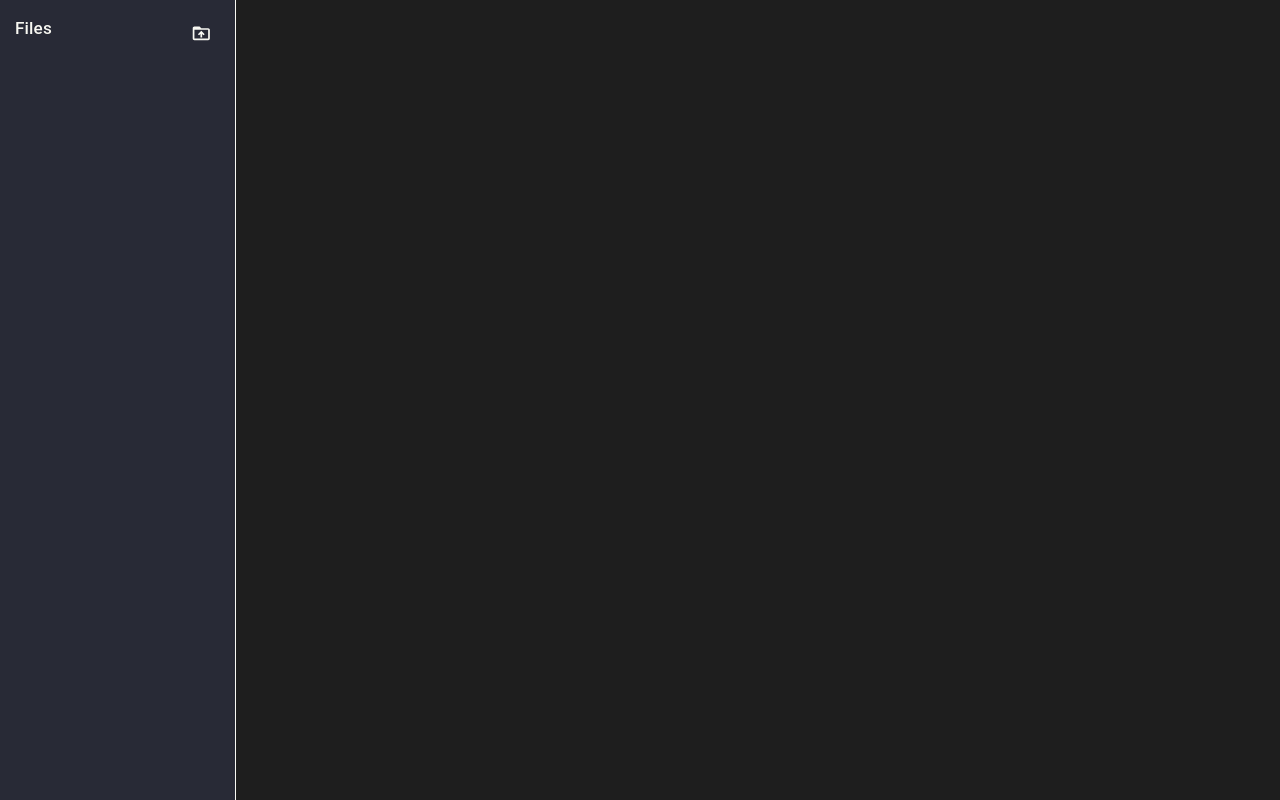
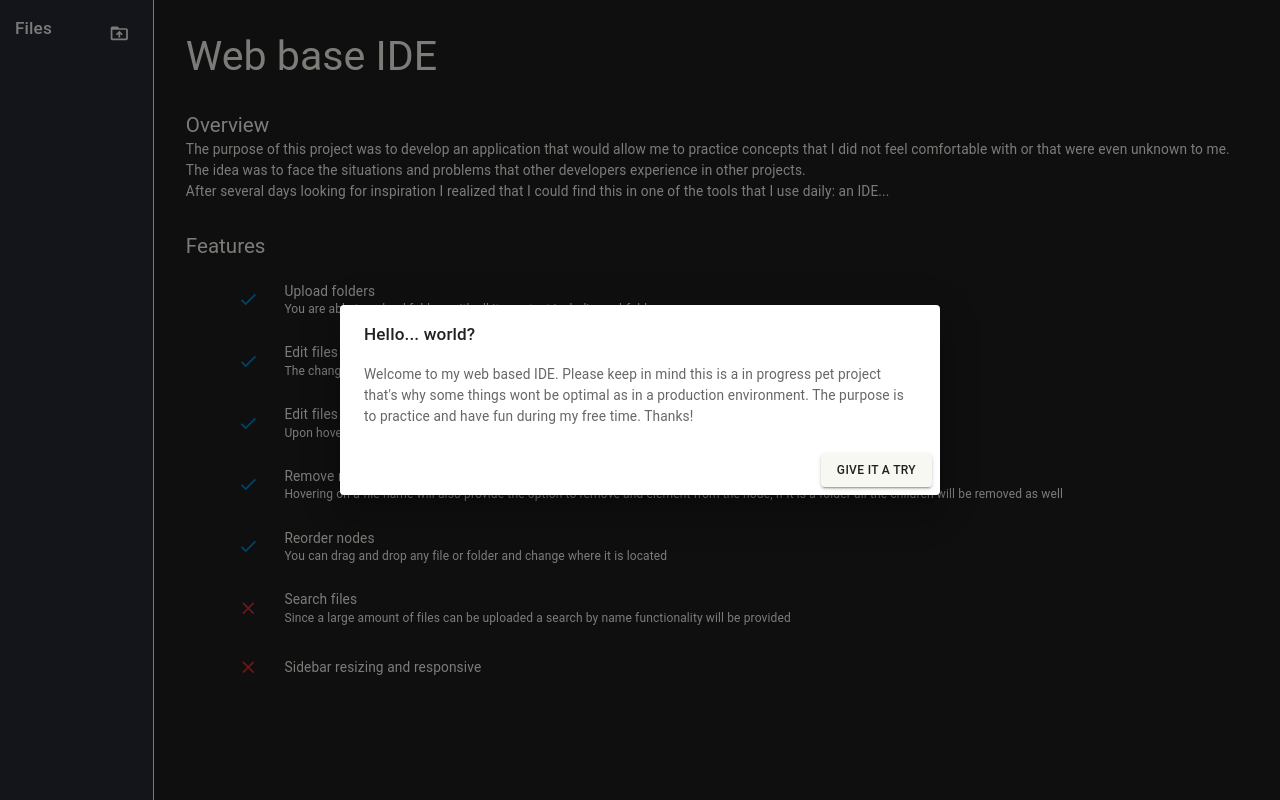
Before and after one commit to ATalaveraDev/react-code-editor, a React (Vite) app: page / in a window 1280 px wide. Built offline with nearby package versions, Linux system fonts and the light colour scheme.

Commit message:
CSS - Overview

```diff
--- a/src/App.tsx
+++ b/src/App.tsx
@@ -6,6 +6,7 @@ import Main from './components/Main/Main';
 import Actions from './components/Actions/Actions';
 import { AppContextProvider } from './state/context';
 import FilesTree from './components/FilesTree/FilesTree';
+import DisclaimerDialog from './components/DisclaimerDialog/DisclaimerDialog';
 
 const theme = createTheme({
   palette: {
@@ -25,6 +26,7 @@ function App() {
   return (
     <ThemeProvider theme={theme}>
       <AppContextProvider>
+        <DisclaimerDialog />
         <Box className="sidebar">
           <Actions />
           <FilesTree />
--- /dev/null
+++ b/src/components/DisclaimerDialog/DisclaimerDialog.tsx
@@ -0,0 +1,26 @@
+import { Button, Dialog, DialogActions, DialogContent, DialogContentText, DialogTitle, Typography } from '@mui/material';
+import { useState } from 'react';
+
+const DisclaimerDialog = () => {
+  const [open, setOpen] = useState(true);
+
+  const closeHandler = () => {
+    setOpen(false);
+  };
+
+  return (
+    <Dialog open={open} onClose={closeHandler}>
+      <DialogTitle>Hello... world?</DialogTitle>
+      <DialogContent>
+        <DialogContentText>
+          Welcome to my web based IDE. Please keep in mind this is a in progress pet project that's why some things wont be optimal as in a production environment. The purpose is to practice and have fun during my free time. Thanks!
+        </DialogContentText>
+      </DialogContent>
+      <DialogActions>
+        <Button variant="contained" onClick={closeHandler}>Give it a try</Button>
+      </DialogActions>
+    </Dialog>
+  )
+};
+
+export default DisclaimerDialog;
--- /dev/null
+++ b/src/components/FeaturesOverview/FeaturesOverview.css
@@ -0,0 +1,3 @@
+.features-overview-container {
+
+}
--- /dev/null
+++ b/src/components/FeaturesOverview/FeaturesOverview.tsx
@@ -0,0 +1,49 @@
+import { Check, Close } from '@mui/icons-material';
+import { Avatar, Box, Grid, List, ListItem, ListItemAvatar, ListItemText, Typography } from '@mui/material';
+
+import './FeaturesOverview.css';
+
+const FeaturesOverview = () => {
+  const features = [
+    { title: 'Upload folders', description: 'You are able to upload folders with all its content including subfolders', done: true },
+    { title: 'Edit files', description: 'The changes will remain during the session', done: true },
+    { title: 'Edit files name', description: 'Upon hovering on a element name you\'ll see the option to edit the name of the folder or item', done: true },
+    { title: 'Remove nodes', description: 'Hovering on a file name will also provide the option to remove and element from the node, If it is a folder all the children will be removed as well', done: true },
+    { title: 'Reorder nodes', description: 'You can drag and drop any file or folder and change where it is located', done: true },
+    { title: 'Search files', description: 'Since a large amount of files can be uploaded a search by name functionality will be provided', done: false },
+    { title: 'Sidebar resizing and responsive', description: '', done: false },
+  ];
+
+  return (
+    <>
+      <Typography variant="h3" padding={4}>Web base IDE</Typography>
+      <Box className="features-overview-container">
+        <Box className="pad-side-large">
+          <Typography variant="h5">Overview</Typography>
+          <Typography variant="body1">
+            The purpose of this project was to develop an application that would allow me to practice concepts that I did not feel comfortable with or that were even unknown to me. The idea was to face the situations and problems that other developers experience in other projects.<br />
+            After several days looking for inspiration I realized that I could find this in one of the tools that I use daily: an IDE...
+          </Typography>
+        </Box>
+        <Box className="mar-top-large pad-side-large">
+          <Typography variant="h5">Features</Typography>
+          <List sx={{ width: '95%', margin: '0 auto' }}>
+            {features.map(feature => <ListItem key={feature.title} color="warning">
+              <ListItemAvatar>
+                <Avatar sx={{backgroundColor: 'var(--secondary)'}}>
+                  {feature.done ? <Check color="info" /> : <Close color="error" />}
+                </Avatar>
+              </ListItemAvatar>
+              <ListItemText>
+                <Typography variant="body1">{feature.title}</Typography>
+                <Typography variant="body2">{feature.description}</Typography>
+              </ListItemText>
+            </ListItem>)}
+          </List>
+        </Box>
+      </Box>
+    </>
+  )
+};
+
+export default FeaturesOverview;
--- a/src/components/Main/Main.tsx
+++ b/src/components/Main/Main.tsx
@@ -1,5 +1,6 @@
 import { useAppStateContext } from '../../state/context';
 import ContentEditor from '../ContentEditor/ContentEditor';
+import FeaturesOverview from '../FeaturesOverview/FeaturesOverview';
 import Tabs from '../Tabs/Tabs';
 
 import './Main.css';
@@ -10,7 +11,7 @@ const Main = () => {
   return state.tabs.length ? <>
       <Tabs />
       <ContentEditor />
-    </> : null;
+    </> : <FeaturesOverview />;
 };
 
 export default Main;
--- a/src/components/Tabs/Tabs.css
+++ b/src/components/Tabs/Tabs.css
@@ -8,8 +8,8 @@
   display: flex;
 }
 
-.tabs-container ul:hover {
-  overflow-x: scroll;
+.tabs-container:hover {
+  overflow-x: auto;
 }
 
 .empty {
--- a/src/index.css
+++ b/src/index.css
@@ -3,6 +3,9 @@
   --active: #6272a4;
   --foreground: #f8f8f2;
   --secondary: #1E1E1E;
+
+  --medium: 15px;
+  --large: 32px;
 }
 
 body {
@@ -45,5 +48,19 @@ body {
   display: flex;
   overflow: auto;
   flex-direction: column;
+  color: var(--foreground);
   background-color: var(--secondary);
 }
+
+.mar-top-medium {
+  margin-top: var(--medium);
+}
+
+.mar-top-large {
+  margin-top: var(--large);
+}
+
+.pad-side-large {
+  padding-left: var(--large);
+  padding-right: var(--large);
+}
```
